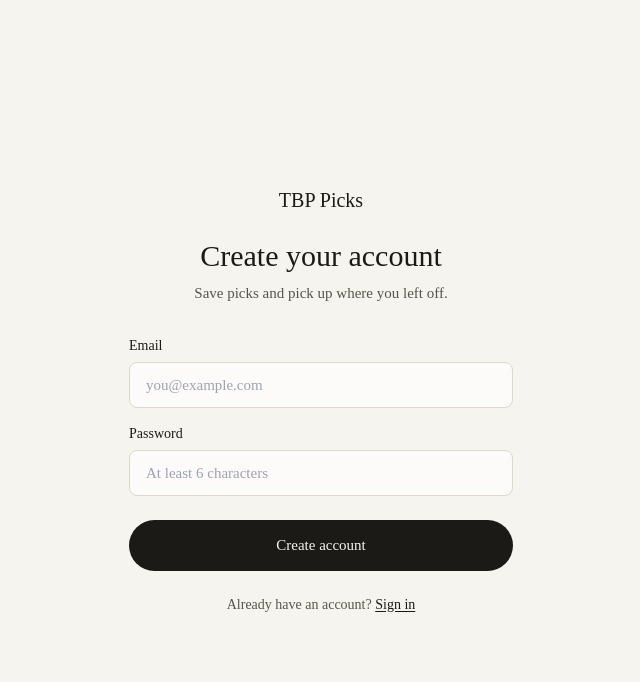
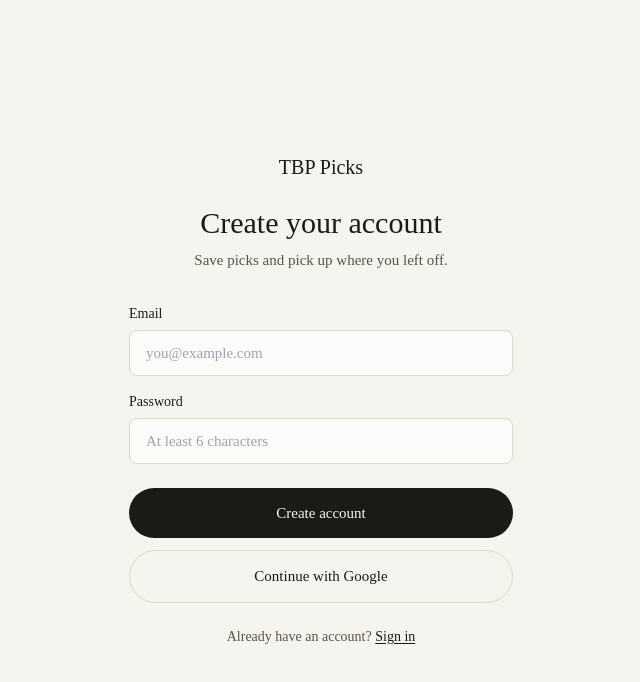
Before and after one commit to rohithcreater/tbp-picks, a Next.js app: page /signup in a window 1280 px wide. Shown: the top 682 px of the page, without its empty margins (319-959 px from the left). Built offline with nearby package versions, Linux system fonts and the light colour scheme; no server answers.

Commit message:
Update TBP Picks

```diff
--- /dev/null
+++ b/app/auth/callback/route.ts
@@ -0,0 +1,14 @@
+import { NextRequest, NextResponse } from "next/server";
+import { supabase } from "@/lib/supabaseClient";
+
+export async function GET(request: NextRequest) {
+  const { searchParams, origin } = new URL(request.url);
+  const code = searchParams.get("code");
+  const next = searchParams.get("next") ?? "/";
+
+  if (code) {
+    await supabase.auth.exchangeCodeForSession(code);
+  }
+
+  return NextResponse.redirect(`${origin}${next}`);
+}
--- a/app/login/page.tsx
+++ b/app/login/page.tsx
@@ -34,6 +34,18 @@ export default function LoginPage() {
     }
 
     router.push("/");
+  }
+
+  async function handleGoogleSignIn() {
+    if (!isSupabaseConfigured) {
+      setStatus("error");
+      setMessage("Supabase isn't connected yet.");
+      return;
+    }
+    await supabase.auth.signInWithOAuth({
+      provider: "google",
+      options: { redirectTo: `${window.location.origin}/auth/callback` },
+    });
   }
 
   return (
@@ -90,6 +102,14 @@ export default function LoginPage() {
           </button>
         </form>
 
+        <button
+          type="button"
+          onClick={handleGoogleSignIn}
+          className="mt-3 flex w-full items-center justify-center gap-2 rounded-full border border-line px-6 py-3.5 text-[15px] text-ink transition-colors hover:border-ink"
+        >
+          Continue with Google
+        </button>
+
         <p className="mt-6 text-center text-sm text-ink-soft">
           New to TBP Picks?{" "}
           <Link href="/signup" className="text-ink underline underline-offset-2">
--- a/app/signup/page.tsx
+++ b/app/signup/page.tsx
@@ -33,6 +33,18 @@ export default function SignupPage() {
 
     setStatus("success");
     setMessage("Account created. Check your inbox to confirm your email.");
+  }
+
+  async function handleGoogleSignIn() {
+    if (!isSupabaseConfigured) {
+      setStatus("error");
+      setMessage("Supabase isn't connected yet.");
+      return;
+    }
+    await supabase.auth.signInWithOAuth({
+      provider: "google",
+      options: { redirectTo: `${window.location.origin}/auth/callback` },
+    });
   }
 
   return (
@@ -99,6 +111,14 @@ export default function SignupPage() {
           </button>
         </form>
 
+        <button
+          type="button"
+          onClick={handleGoogleSignIn}
+          className="mt-3 flex w-full items-center justify-center gap-2 rounded-full border border-line px-6 py-3.5 text-[15px] text-ink transition-colors hover:border-ink"
+        >
+          Continue with Google
+        </button>
+
         <p className="mt-6 text-center text-sm text-ink-soft">
           Already have an account?{" "}
           <Link href="/login" className="text-ink underline underline-offset-2">
```
